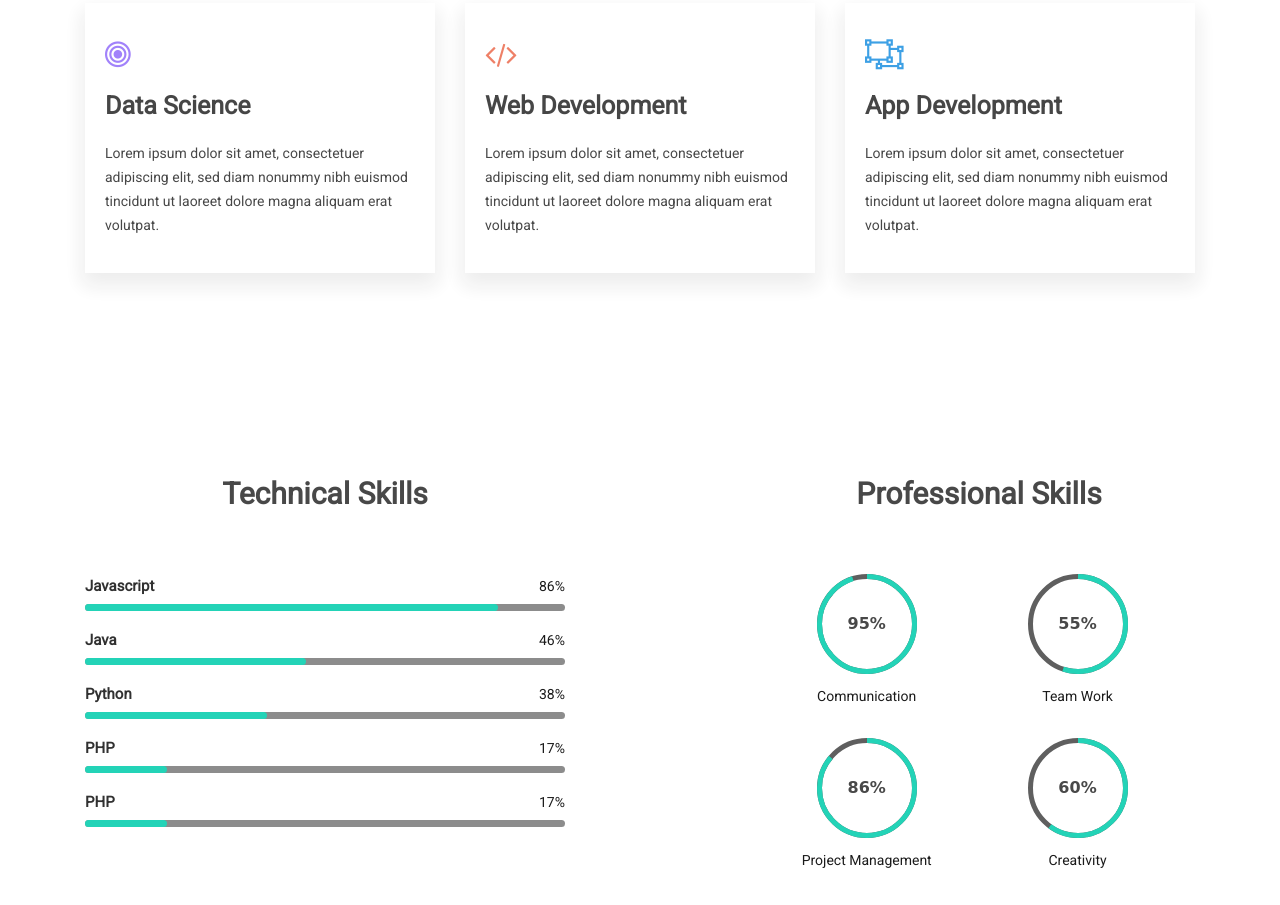
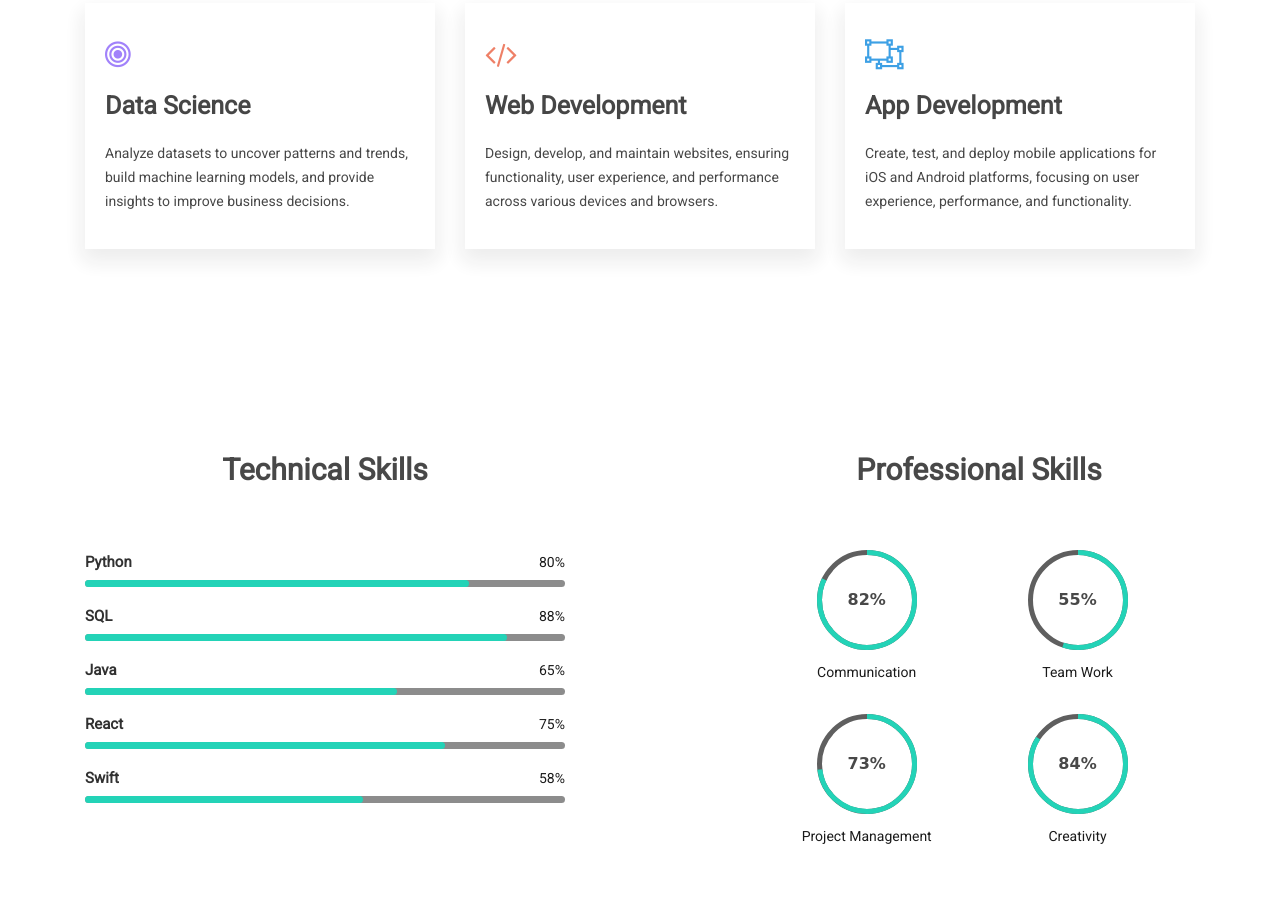
Before and after one commit to jonnyprem/jonnyprem.github.io, a plain HTML site: page index.html in a window 1280 px wide. Shown: the part 1592-2497 px from the top of the page. Drawn offline with Linux system fonts and the light colour scheme; some packages are replaced by stand-ins of ours.

Commit message:
update content

```diff
--- a/index.html
+++ b/index.html
@@ -185,9 +185,7 @@
                             <i class="fa fa-bullseye purple-color"></i>
                             <h3>Data Science</h3>
                             <p>
-                                Lorem ipsum dolor sit amet, consectetuer adipiscing elit,
-                                sed diam nonummy nibh euismod tincidunt ut laoreet dolore
-                                magna aliquam erat volutpat.
+                                Analyze datasets to uncover patterns and trends, build machine learning models, and provide insights to improve business decisions.
                             </p>
                         </div>
                     </div>
@@ -196,9 +194,7 @@
                             <i class="fa fa-code iron-color"></i>
                             <h3>Web Development</h3>
                             <p>
-                                Lorem ipsum dolor sit amet, consectetuer adipiscing elit,
-                                sed diam nonummy nibh euismod tincidunt ut laoreet dolore
-                                magna aliquam erat volutpat.
+                                Design, develop, and maintain websites, ensuring functionality, user experience, and performance across various devices and browsers.
                             </p>
                         </div>
                     </div>
@@ -207,9 +203,7 @@
                             <i class="fa fa-object-ungroup sky-color"></i>
                             <h3>App Development</h3>
                             <p>
-                                Lorem ipsum dolor sit amet, consectetuer adipiscing elit,
-                                sed diam nonummy nibh euismod tincidunt ut laoreet dolore
-                                magna aliquam erat volutpat.
+                                Create, test, and deploy mobile applications for iOS and Android platforms, focusing on user experience, performance, and functionality.
                             </p>
                         </div>
                     </div>
@@ -236,11 +230,22 @@
                                     <div class="candidatos">
                                         <div class="parcial">
                                             <div class="info">
-                                                <div class="nome">Javascript</div>
-                                                <div class="percentagem-num">86%</div>
+                                                <div class="nome">Python</div>
+                                                <div class="percentagem-num">80%</div>
                                             </div>
                                             <div class="progressBar">
-                                                <div class="percentagem" style="width: 86%;"></div>
+                                                <div class="percentagem" style="width: 80%;"></div>
+                                            </div>
+                                        </div>
+                                    </div>
+                                    <div class="candidatos">
+                                        <div class="parcial">
+                                            <div class="info">
+                                                <div class="nome">SQL</div>
+                                                <div class="percentagem-num">88%</div>
+                                            </div>
+                                            <div class="progressBar">
+                                                <div class="percentagem" style="width: 88%;"></div>
                                             </div>
                                         </div>
                                     </div>
@@ -248,43 +253,32 @@
                                         <div class="parcial">
                                             <div class="info">
                                                 <div class="nome">Java</div>
-                                                <div class="percentagem-num">46%</div>
+                                                <div class="percentagem-num">65%</div>
                                             </div>
                                             <div class="progressBar">
-                                                <div class="percentagem" style="width: 46%;"></div>
+                                                <div class="percentagem" style="width: 65%;"></div>
                                             </div>
                                         </div>
                                     </div>
                                     <div class="candidatos">
                                         <div class="parcial">
                                             <div class="info">
-                                                <div class="nome">Python</div>
-                                                <div class="percentagem-num">38%</div>
+                                                <div class="nome">React</div>
+                                                <div class="percentagem-num">75%</div>
                                             </div>
                                             <div class="progressBar">
-                                                <div class="percentagem" style="width: 38%;"></div>
+                                                <div class="percentagem" style="width: 75%;"></div>
                                             </div>
                                         </div>
                                     </div>
                                     <div class="candidatos">
                                         <div class="parcial">
                                             <div class="info">
-                                                <div class="nome">PHP</div>
-                                                <div class="percentagem-num">17%</div>
+                                                <div class="nome">Swift</div>
+                                                <div class="percentagem-num">58%</div>
                                             </div>
                                             <div class="progressBar">
-                                                <div class="percentagem" style="width: 17%;"></div>
-                                            </div>
-                                        </div>
-                                    </div>
-                                    <div class="candidatos">
-                                        <div class="parcial">
-                                            <div class="info">
-                                                <div class="nome">PHP</div>
-                                                <div class="percentagem-num">17%</div>
-                                            </div>
-                                            <div class="progressBar">
-                                                <div class="percentagem" style="width: 17%;"></div>
+                                                <div class="percentagem" style="width: 58%;"></div>
                                             </div>
                                         </div>
                                     </div>
@@ -297,7 +291,7 @@
                             <h3>Professional Skills</h3>
                             <ul class="mh-professional-progress" >
                                 <li>
-                                    <div class="mh-progress mh-progress-circle" data-progress="95"></div>
+                                    <div class="mh-progress mh-progress-circle" data-progress="82"></div>
                                     <div class="pr-skill-name">Communication</div>
                                 </li>
                                 <li>
@@ -305,11 +299,11 @@
                                     <div class="pr-skill-name">Team Work</div>
                                 </li>
                                 <li>
-                                    <div class="mh-progress mh-progress-circle" data-progress="86"></div>
+                                    <div class="mh-progress mh-progress-circle" data-progress="73"></div>
                                     <div class="pr-skill-name">Project Management</div>
                                 </li>
                                 <li>
-                                    <div class="mh-progress mh-progress-circle" data-progress="60"></div>
+                                    <div class="mh-progress mh-progress-circle" data-progress="84"></div>
                                     <div class="pr-skill-name">Creativity</div>
                                 </li>
                             </ul>
@@ -347,6 +341,12 @@
                                         page when looking at its layout. The point of using  Lorem Ipsum </p>
                                     </div>
                                     <!-- Education Institutes-->
+                                    <div class="mh-education-item dark-bg wow fadeInUp" data-wow-duration="0.8s" data-wow-delay="0.6s">
+                                        <h4>Art & Multimedia From <a href="#">Oxford University</a></h4>
+                                        <div class="mh-eduyear">2005-2008</div>
+                                        <p>It is a long established fact that a reader will be distracted by the readable content of a
+                                        page when looking at its layout. The point of using L orem Ipsum </p>
+                                    </div>
                                     <div class="mh-education-item dark-bg wow fadeInUp" data-wow-duration="0.8s" data-wow-delay="0.6s">
                                         <h4>Art & Multimedia From <a href="#">Oxford University</a></h4>
                                         <div class="mh-eduyear">2005-2008</div>
@@ -420,8 +420,7 @@
                                         <div class="each-info">
                                             <h4>Address</h4>
                                             <address>
-                                                5th Avenue, 34th floor, <br>
-                                                 New york
+                                                Sen Sok, Phnom Penh, Cambodia
                                             </address>
                                         </div>
                                     </div>
@@ -433,8 +432,7 @@
                                         </div>
                                         <div class="each-info">
                                             <h4>Email</h4>
-                                            <a href="mailto:yourmail@email.com">yourmail@email.com</a><br>
-                                            <a href="mailto:yourmail@email.com">yourmail@email.com</a>
+                                            <a href="mailto:yourmail@email.com">jonnyprem007@email.com</a>
                                         </div>
                                     </div>
                                 </div>
@@ -445,8 +443,7 @@
                                         </div>
                                         <div class="each-info">
                                             <h4>Phone</h4>
-                                            <a href="callto:(880)-8976-987">(880)-8976-987</a><br>
-                                            <a href="callto:(880)-8976-987">(880)-8976-987</a>
+                                            <a href="callto:(880)-8976-987">(855) 16/61 802 185</a>
                                         </div>
                                     </div>
                                 </div>
```
